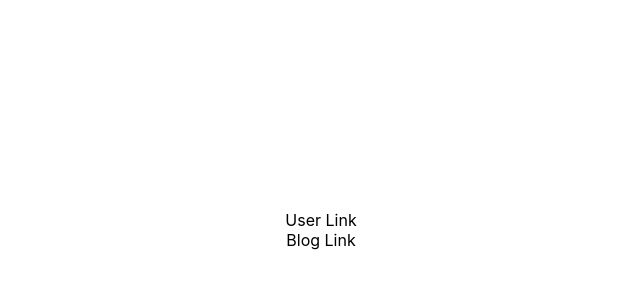
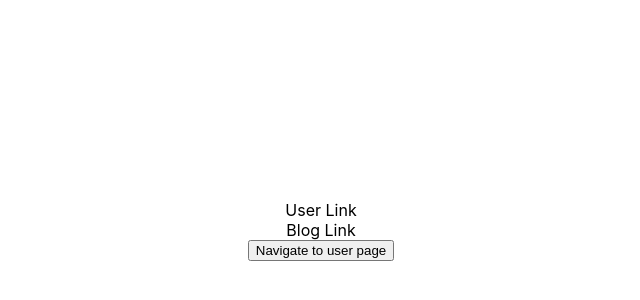
Before and after one commit to krandres27/nextjs, a Next.js app: page / in a window 1280 px wide. Shown: the part 170-470 px from the top of the page, without its empty margins (319-959 px from the left). Built offline with nearby package versions, Linux system fonts and the light colour scheme.

Commit message:
navigation programatically

```diff
--- a/pages/index.js
+++ b/pages/index.js
@@ -1,8 +1,16 @@
 import Head from 'next/head'
 import Link from 'next/link'
+import { useRouter } from 'next/router'
 import styles from '../styles/Home.module.css'
 
 export default function Home() {
+  const router = useRouter()
+
+  const navigateToUser = () => {
+    router.push('/user')
+    // router.replace('/user') will replace last item on navigation stack
+  }
+
   return (
     <div className={styles.container}>
       <Head>
@@ -14,6 +22,7 @@ export default function Home() {
       <main className={styles.main}>
         <Link href={`/user/${2}`}>User Link</Link>
         <Link href="/blog/2022/12/test-blog">Blog Link</Link>
+        <button onClick={navigateToUser}>Navigate to user page</button>
       </main>
     </div>
   )
```
